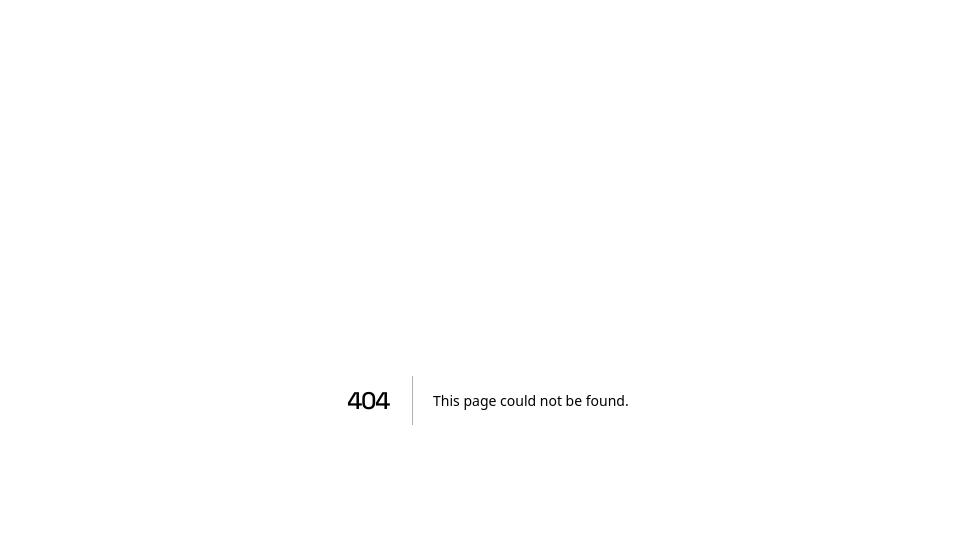
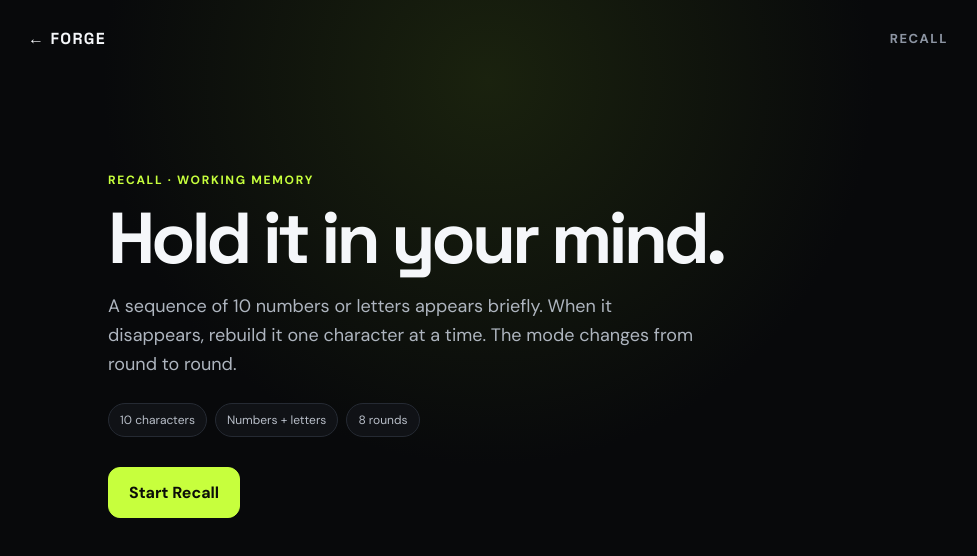
Before and after one commit to Nar-Lod/FORGE, a Next.js app: page /challenges/recall in a window 1280 px wide. Before the commit this address had no page. Shown: the top 556 px of the page, without its empty margins (152-1129 px from the left). Built offline with nearby package versions, Linux system fonts and the light colour scheme.

Commit message:
Add Recall number and letter memory game

```diff
--- /dev/null
+++ b/app/challenges/recall/page.tsx
@@ -0,0 +1,21 @@
+"use client";
+
+import { useEffect, useMemo, useState } from "react";
+import Link from "next/link";
+
+const ROUNDS = 8;
+const LETTERS = "ABCDEFGHJKLMNPQRSTUVWXYZ";
+function makeSequence(mode: "numbers" | "letters") { return Array.from({length:10},()=>mode === "numbers" ? String(Math.floor(Math.random()*10)) : LETTERS[Math.floor(Math.random()*LETTERS.length)]); }
+
+export default function RecallChallenge() {
+  const [started,setStarted]=useState(false),[showing,setShowing]=useState(false),[finished,setFinished]=useState(false),[round,setRound]=useState(0),[mode,setMode]=useState<"numbers"|"letters">("numbers"),[sequence,setSequence]=useState<string[]>([]),[answer,setAnswer]=useState<string[]>([]),[score,setScore]=useState(0),[correct,setCorrect]=useState(0);
+  const beginRound=()=>{const m=Math.random()>.5?"numbers":"letters";setMode(m);setSequence(makeSequence(m));setAnswer([]);setShowing(true);window.setTimeout(()=>setShowing(false),2600);};
+  const begin=()=>{setStarted(true);setFinished(false);setRound(0);setScore(0);setCorrect(0);window.setTimeout(beginRound,100);};
+  const pick=(v:string)=>{if(showing||finished||answer.length>=10)return;const i=answer.length;const ok=v===sequence[i];setAnswer(a=>[...a,v]);if(ok){setCorrect(c=>c+1);setScore(s=>s+10);};if(i===9){window.setTimeout(()=>{if(round===ROUNDS-1)setFinished(true);else{setRound(r=>r+1);window.setTimeout(beginRound,450);}},350);}};
+  const options=useMemo(()=>{const source=mode==="numbers"?Array.from({length:10},(_,i)=>String(i)):LETTERS.split("").slice(0,12);return source.sort(()=>Math.random()-.5).slice(0,10)},[mode,sequence]);
+  useEffect(()=>{if(!finished)return;const previous=JSON.parse(window.localStorage.getItem("forge.metrics")||"[[\"Focus\",0],[\"Control\",0],[\"Patience\",0],[\"Persistence\",0],[\"Consistency\",0]]") as [string,number][];window.localStorage.setItem("forge.metrics",JSON.stringify(previous));},[finished]);
+  return <main className="game-shell"><div className="game-topbar"><Link href="/" className="game-back">← FORGE</Link><div className="game-progress">{started&&!finished?`${round+1}/${ROUNDS}`:"RECALL"}</div></div>
+  {!started&&<section className="game-intro"><div className="eyebrow">RECALL · WORKING MEMORY</div><h1>Hold it in your mind.</h1><p>A sequence of 10 numbers or letters appears briefly. When it disappears, rebuild it one character at a time. The mode changes from round to round.</p><div className="rule-pills"><span>10 characters</span><span>Numbers + letters</span><span>8 rounds</span></div><button className="btn btn-primary" onClick={begin}>Start Recall</button></section>}
+  {started&&!finished&&<section className="game-stage"><div className="target-card"><span>{showing?"MEMORIZE":"RECALL"}</span><strong>{showing?mode.toUpperCase():`${answer.length}/10`}</strong></div>{showing?<div className="recall-sequence">{sequence.map((v,i)=><span key={i}>{v}</span>)}</div>:<><div className="recall-answer">{answer.map((v,i)=><span key={i}>{v}</span>)}{Array.from({length:10-answer.length}).map((_,i)=><span key={`e${i}`} className="empty">·</span>)}</div><div className="recall-options">{options.map(v=><button key={v} className="recall-key" onClick={()=>pick(v)}>{v}</button>)}</div></>}<div className="live-stats"><span>ROUND <b>{round+1}</b></span><span>CORRECT <b>{correct}</b></span><span>SCORE <b>{score}</b></span></div><p className="game-hint">{showing?"Read it once, then hold the sequence in your mind.":"Select the next character in the order you remember it."}</p></section>}
+  {finished&&<section className="result-card"><div className="eyebrow">RECALL COMPLETE</div><div className="result-score">{score}</div><div className="result-label">RECALL SCORE</div><div className="result-stats"><div><strong>{correct}</strong><span>correct</span></div><div><strong>{ROUNDS}</strong><span>rounds</span></div><div><strong>10</strong><span>characters</span></div></div><p>Working memory gets stronger when you actively hold information instead of immediately looking back at it.</p><div className="cta-row"><button className="btn btn-primary" onClick={begin}>Try again</button><Link href="/" className="btn btn-secondary">I'm done</Link></div></section>}</main>;
+}
```
